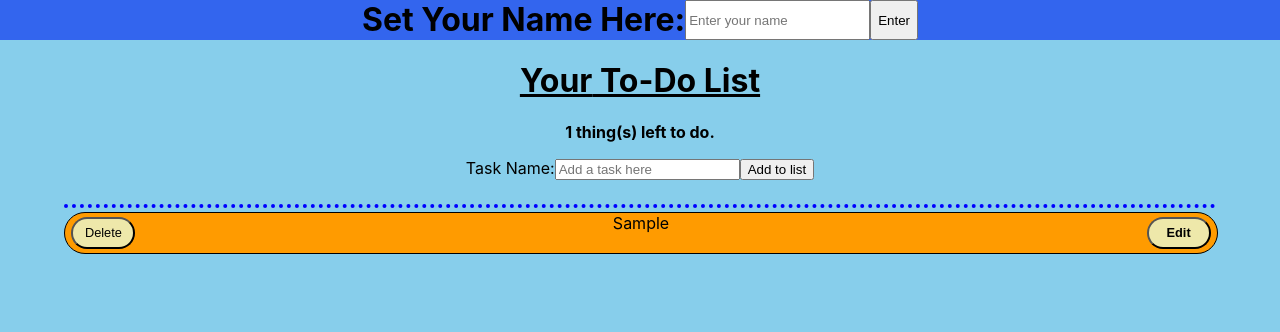
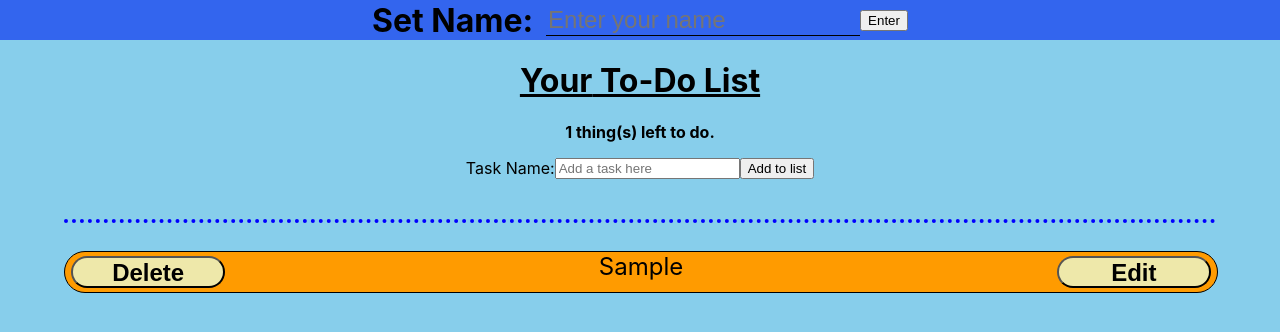
Before and after one commit to jason-mai318/todo, a React (Create React App) app: page / in a window 1280 px wide. Both pictures are taken after typing "Sample" into the empty fields and a click on the button "Add to list". Shown: the top 332 px of the page. Built offline with nearby package versions, Linux system fonts and the light colour scheme.

Commit message:
more styling changes

```diff
--- a/src/App.css
+++ b/src/App.css
@@ -4,31 +4,54 @@ body{
 
 .navBar{
   display:flex;
+  align-items: center;
   justify-content: center;
   background-color: rgb(51, 101, 238);
   height: 5vh;
   position: sticky;
+  top: 0;
   font-size: 5vh;
 }
+
 #nameText{
-  font-size: 4vh;
+  font-size: 4vmin;
+  margin-right: 1vw;
 }
+
+#nameInputBox{
+  border: none;
+  background-color: rgb(51, 101, 238);
+  font-size: 3vmin;
+  color: white;
+  border-bottom: 0.2vh solid black;
+}
+
 .container{
   margin: 0vw 5vw 0vw 5vw;
   display: flex;
   flex-flow: column;
   align-items: center;
 }
+
 .titleblock{
+  width: 100%;
+  background-color:skyblue;
   margin-bottom: 3vh;
+  position: sticky;
+  top: 5vh;
+  border-bottom: .5vh dotted blue;
 }
-#nametag, #tasksleft{
+
+#nametag, #tasksleft, #addtaskform{
   display: flex;
   justify-content:center;
 }
 
+#addtaskform{
+  margin-bottom:5vh;
+}
+
 .theList{
-  border-top: .5vh dotted blue;
   width: 100%;
 }
 
@@ -41,17 +64,21 @@ body{
   display: flex;
   justify-content: space-between;
   border-radius: 3vw;
-
+  overflow: auto;
 }
 
 .listButtons{
   border-radius: 3vw;
   margin-top: 0.5vh;
-  width:5vw;
+  width:12vw;
   height: 4vh;
   color:black;
   background-color: palegoldenrod;
   margin-left:.5vw;
   margin-right: .5vw;
-  font-size: 1vmax;
+  font-size: 3vmin;
 }
+
+.taskText{
+  font-size: 3vmin;
+}
--- a/src/App.js
+++ b/src/App.js
@@ -101,12 +101,12 @@ class TodoList extends Component {
   }
 
   render() {
-    const theList = this.state.todos.map((todos, index) => <span key={index} className="listItem"><button className="listButtons" onClick={() => { this.imDone(index) }}>Delete</button><span>{todos}</span><button className="listButtons" onClick={() => { this.editRequest(index) }}><b>Edit</b></button></span>);
+    const theList = this.state.todos.map((todos, index) => <span key={index} className="listItem"><button className="listButtons" onClick={() => { this.imDone(index) }}><b>Delete</b></button><span className="taskText">{todos}</span><button className="listButtons" onClick={() => { this.editRequest(index) }}><b>Edit</b></button></span>);
     console.log(theList)
     return (
       <div className='supercontainer'>
         <div className="navBar">
-          <div id="nameText"><b>Set Your Name Here:</b></div>
+          <div id="nameText"><b>Set Name:</b></div>
           <input id="nameInputBox" onChange={this.handleName} name="userName" type="text" placeholder="Enter your name" value={this.state.temp}></input>
           <button type="submit" onClick={this.setName}>Enter</button>
         </div>
@@ -114,7 +114,7 @@ class TodoList extends Component {
           <div className="titleblock">
             <h1 id="nametag"><u>{this.state.user} To-Do List</u></h1>
             <p id="tasksleft"><b>{this.state.todos.length} thing(s) left to do.</b></p>
-            <form>
+            <form id="addtaskform">
               <label htmlFor="taskName">Task Name:</label>
               <input onChange={this.handleChange} name="taskName" type="text" placeholder="Add a task here" value={this.state.current}></input>
               <button type="submit" onClick={this.addItem}>Add to list</button>
```
